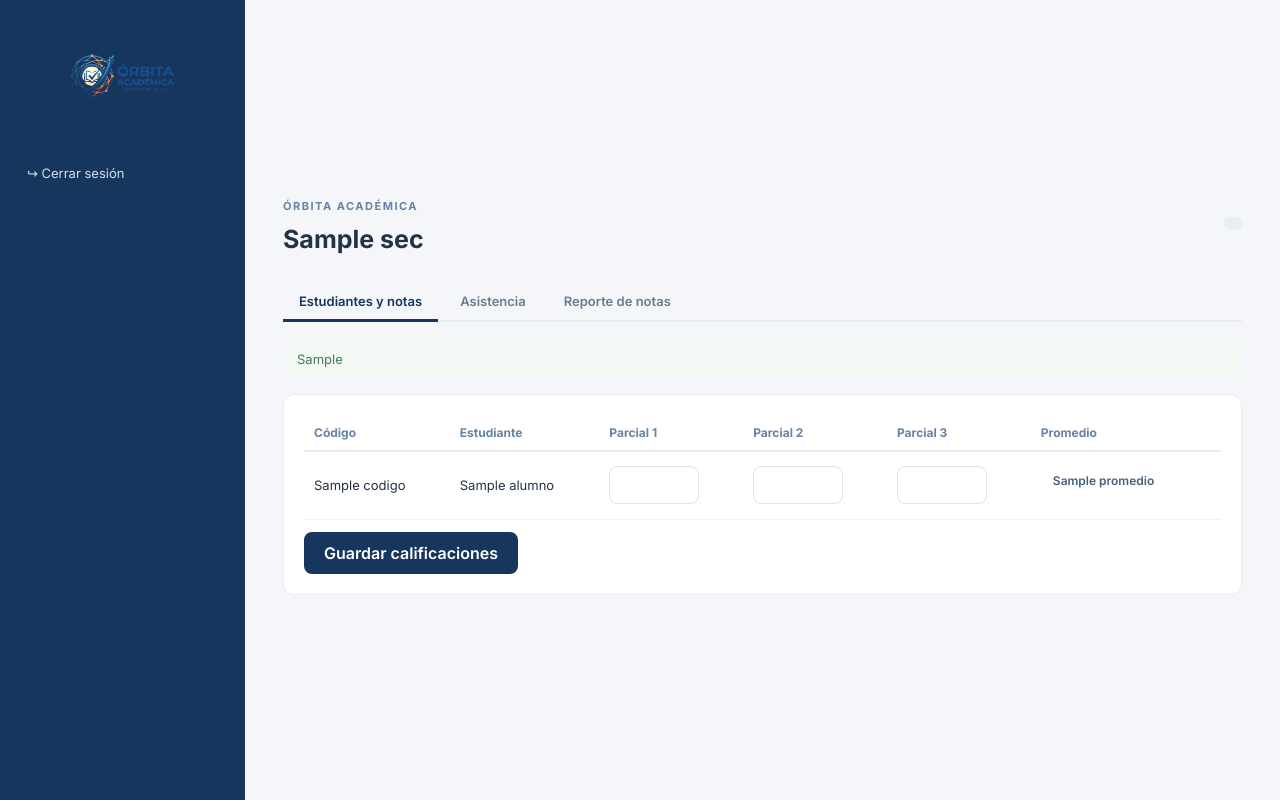
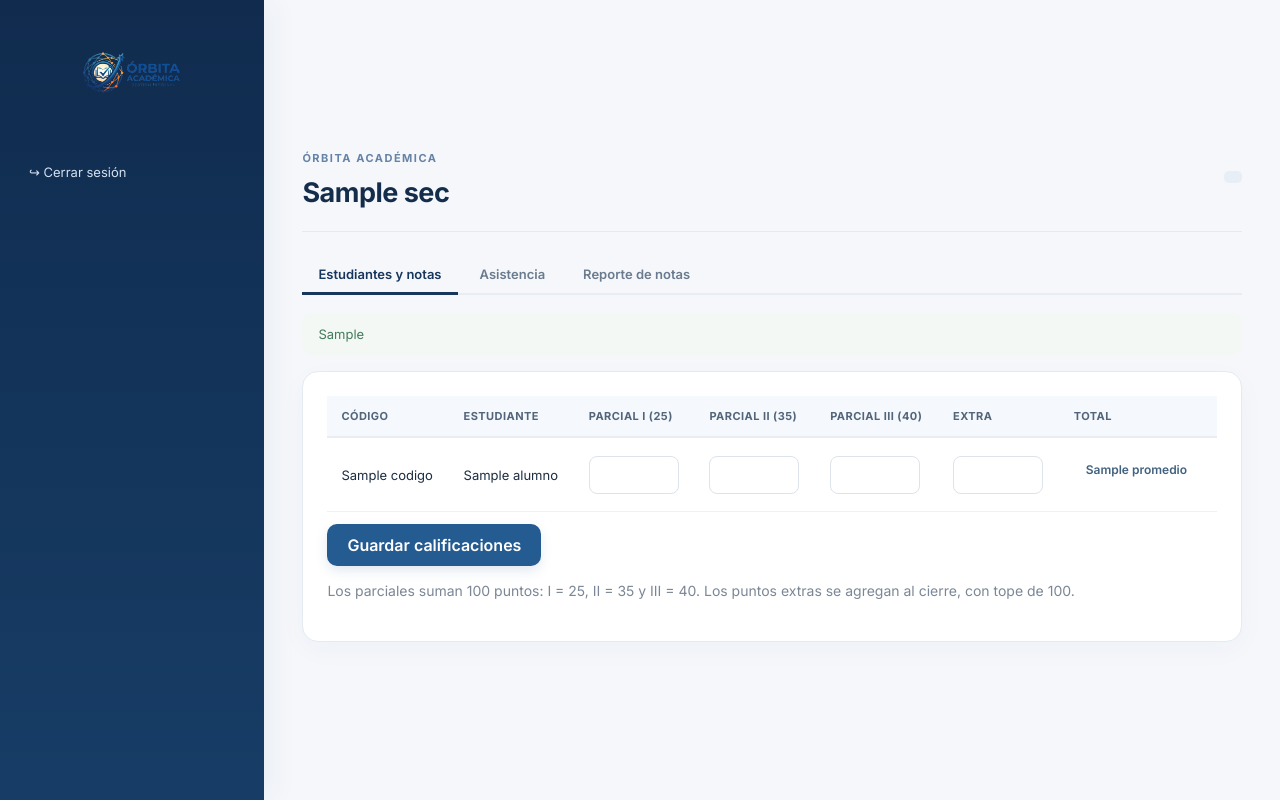
Before and after one commit to DavidG18888/OrbitaAcademica, a Spring app: template src/main/resources/templates/docente/seccion.html in a window 1280 px wide. Run offline with Thymeleaf, Linux system fonts and the light colour scheme; the template is opened without the code that fills it: most values are stand-ins (such as "Sample title", 1, 10 or a date in 2020); data that the repository does not hold is empty.

Commit message:
Add files via upload

```diff
--- a/src/main/resources/static/css/orbita.css
+++ b/src/main/resources/static/css/orbita.css
@@ -607,3 +607,38 @@ a.btn { display: inline-block; }
 @media (prefers-reduced-motion: no-preference) {
     .btn, .tabs a, .sidebar a { transition: background-color .15s, color .15s; }
 }
+
+
+/* ===== Rediseño Órbita Académica ===== */
+:root { --orbita-navy:#102b4e; --orbita-blue:#245b91; --orbita-ink:#1d2d42; --orbita-line:#e4eaf1; --orbita-bg:#f5f7fb; }
+body { color:var(--orbita-ink); background:var(--orbita-bg); }
+.sidebar { background:linear-gradient(180deg,#102b4e 0%,#173d66 100%); width:264px; padding:24px 17px; box-shadow:8px 0 28px #17365d0c; }
+.side-logo { width:178px; margin-bottom:30px; }
+.nav-title, .nav-group summary { color:#9eb5cf; font-size:10px; letter-spacing:1.35px; font-weight:800; padding:13px 12px 8px; }
+.nav-group { margin:5px 0 10px; }
+.nav-group summary { cursor:pointer; list-style:none; }
+.nav-group summary::-webkit-details-marker { display:none; }
+.nav-group summary:after { content:'⌄'; float:right; font-size:14px; }
+.nav-group[open] summary:after { content:'⌃'; }
+.nav-group a { display:block; margin:3px 0; padding:10px 12px; border-radius:9px; }
+.sidebar a.active,.sidebar a:hover { background:#ffffff20; box-shadow:inset 3px 0 #8fc5ff; }
+.main { padding:34px clamp(20px,3vw,48px); max-width:1680px; }
+header { padding-bottom:17px; border-bottom:1px solid var(--orbita-line); }
+header h1 { color:#142d4b; font-size:27px; letter-spacing:-.5px; }
+.box,.stats article,.welcome { border:1px solid var(--orbita-line); border-radius:16px; box-shadow:0 8px 28px #17365d08; }
+.box { padding:24px; background:#fff; }
+.stats { gap:16px; }
+.stats article { padding:22px; background:linear-gradient(145deg,#fff,#fbfcfe); }
+.stats article strong { color:#163d66; font-size:32px; }
+.btn,button.btn { border-radius:10px; background:var(--orbita-blue); box-shadow:0 5px 12px #245b9120; }
+.btn:hover,button.btn:hover { background:#174775; transform:translateY(-1px); }
+input,select,textarea { border:1px solid #dbe3ec; border-radius:9px; padding:11px 12px; font:inherit; background:#fff; color:var(--orbita-ink); }
+input:focus,select:focus,textarea:focus { outline:0; border-color:#5c94c8; box-shadow:0 0 0 3px #5c94c81c; }
+.form-grid { gap:18px; }
+.form-grid label { gap:7px; }
+.form-grid label span { color:#52657b; font-size:12px; font-weight:700; }
+.tabla th { background:#f5f8fc; color:#52657b; font-size:11px; letter-spacing:.45px; text-transform:uppercase; }
+.tabla td,.tabla th { padding:13px 14px; }
+.tabla tbody tr:hover { background:#f8fbff; }
+.flash { border-radius:11px; padding:13px 16px; }
+@media(max-width:850px){ .app{display:block}.sidebar{width:100%;min-height:0}.main{padding:22px 16px}.nav-group{display:inline-block;vertical-align:top;width:48%;}.sidebar>a{display:inline-block}.side-logo{margin:0 auto 15px} }
--- a/src/main/resources/templates/docente/reporte.html
+++ b/src/main/resources/templates/docente/reporte.html
@@ -11,14 +11,14 @@
         <section class="stats">
             <article><small>Promedio de la sección</small><strong th:text="${rep.media} ?: '—'"></strong><span th:text="${rep.calificados} + ' de ' + ${rep.total} + ' con notas completas'"></span></article>
             <article><small>Aprobados</small><strong th:text="${rep.aprobados}"></strong><span th:text="${rep.pctAprob} + '% de los calificados'"></span></article>
-            <article><small>Reprobados</small><strong th:text="${rep.reprobados}"></strong><span>Promedio menor a 65</span></article>
+            <article><small>Reprobados</small><strong th:text="${rep.reprobados}"></strong><span>Promedio menor a 70</span></article>
             <article><small>Mayor / menor</small><strong th:text="${rep.max} != null ? ${rep.max} + ' / ' + ${rep.min} : '—'"></strong><span>Promedios extremos</span></article>
         </section>
 
         <section class="box">
             <h3>Distribución de promedios</h3>
             <div class="dist">
-                <div th:each="l, i : ${ {'0–64','65–79','80–89','90–100'} }">
+                <div th:each="l, i : ${ {'0–69','70–79','80–89','90–100'} }">
                     <i th:style="'height:' + (${rep.dist[i.index]} * 100 / ${rep.distMax}) + '%'" th:classappend="${i.index == 0} ? 'bad'"></i>
                     <b th:text="${rep.dist[i.index]}"></b><small th:text="${l}"></small>
                 </div>
--- a/src/main/resources/templates/docente/seccion.html
+++ b/src/main/resources/templates/docente/seccion.html
@@ -12,14 +12,15 @@
             <form method="post" th:action="@{/docente/seccion/{id}/notas(id=${sec.id})}">
                 <div class="scroll">
                     <table class="tabla" id="notas">
-                        <thead><tr><th>Código</th><th>Estudiante</th><th>Parcial 1</th><th>Parcial 2</th><th>Parcial 3</th><th>Promedio</th></tr></thead>
+                        <thead><tr><th>Código</th><th>Estudiante</th><th>Parcial I (25)</th><th>Parcial II (35)</th><th>Parcial III (40)</th><th>Extra</th><th>Total</th></tr></thead>
                         <tbody>
                         <tr th:each="a : ${alumnos}">
                             <td th:text="${a.codigo}"></td>
                             <td th:text="${a.nombre}"></td>
-                            <td><input class="nota" type="number" min="0" max="100" step="0.1" th:name="'p1_' + ${a.matricula}" th:value="${a.parcial1}"></td>
-                            <td><input class="nota" type="number" min="0" max="100" step="0.1" th:name="'p2_' + ${a.matricula}" th:value="${a.parcial2}"></td>
-                            <td><input class="nota" type="number" min="0" max="100" step="0.1" th:name="'p3_' + ${a.matricula}" th:value="${a.parcial3}"></td>
+                            <td><input class="nota" type="number" min="0" max="25" step="0.1" th:name="'p1_' + ${a.matricula}" th:value="${a.parcial1}"></td>
+                            <td><input class="nota" type="number" min="0" max="35" step="0.1" th:name="'p2_' + ${a.matricula}" th:value="${a.parcial2}"></td>
+                            <td><input class="nota" type="number" min="0" max="40" step="0.1" th:name="'p3_' + ${a.matricula}" th:value="${a.parcial3}"></td>
+                            <td><input class="nota extra" type="number" min="0" max="100" step="0.1" th:name="'extra_' + ${a.matricula}" th:value="${a.puntos_extra}"></td>
                             <td><span class="pill prom" th:classappend="${a.clase}" th:text="${a.promedio} ?: '—'"></span></td>
                         </tr>
                         <tr th:if="${alumnos.isEmpty()}"><td class="muted">No hay estudiantes matriculados.</td></tr>
@@ -27,22 +28,27 @@
                     </table>
                 </div>
                 <div class="form-actions"><button class="btn" type="submit">Guardar calificaciones</button></div>
+            <p class="muted">Los parciales suman 100 puntos: I = 25, II = 35 y III = 40. Los puntos extras se agregan al cierre, con tope de 100.</p>
             </form>
         </section>
     </main>
 </div>
 <script>
 document.querySelectorAll('#notas tbody tr').forEach(function (tr) {
-    var inp = tr.querySelectorAll('input.nota'), pill = tr.querySelector('.prom');
+    var inp = tr.querySelectorAll('input.nota:not(.extra)');
+    var extra = tr.querySelector('input.extra');
+    var pill = tr.querySelector('.prom');
     if (!pill) return;
-    inp.forEach(function (i) {
-        i.addEventListener('input', function () {
-            var v = Array.from(inp).map(function (x) { return parseFloat(x.value); });
-            if (v.some(isNaN)) { pill.textContent = '—'; pill.className = 'pill prom neutral'; return; }
-            var p = Math.round((v[0] + v[1] + v[2]) / 3 * 10) / 10;
-            pill.textContent = p; pill.className = 'pill prom ' + (p >= 65 ? 'ok' : 'bad');
-        });
-    });
+    function recalcular() {
+        var v = Array.from(inp).map(function (x) { return x.value === '' ? NaN : parseFloat(x.value); });
+        if (v.some(isNaN)) { pill.textContent = '—'; pill.className = 'pill prom neutral'; return; }
+        var adicional = extra && extra.value ? parseFloat(extra.value) : 0;
+        var p = Math.min(100, Math.round((v[0] + v[1] + v[2] + (isNaN(adicional) ? 0 : adicional)) * 10) / 10);
+        pill.textContent = p;
+        pill.className = 'pill prom ' + (p >= 70 ? 'ok' : 'bad');
+    }
+    inp.forEach(function (i) { i.addEventListener('input', recalcular); });
+    if (extra) extra.addEventListener('input', recalcular);
 });
 </script>
 </body>
--- a/src/main/resources/templates/error.html
+++ b/src/main/resources/templates/error.html
@@ -14,8 +14,7 @@
     <div class="error" th:if="${message != null and !message.isEmpty()}" style="word-break:break-word">
         <span th:if="${exception != null}" th:text="${exception} + ': '"></span><span th:text="${message}"></span>
     </div>
-    <p class="muted">Si el mensaje habla de una tabla o columna que no existe, entre como administrador a
-        <b>Diagnóstico</b> y use «Crear tablas y columnas que falten».</p>
+    <p class="muted">Si el mensaje indica que falta una tabla o columna, revise la configuración de Turso y el archivo de migración de base de datos incluido en el proyecto.</p>
     <p><a class="btn" href="/panel" style="display:inline-block;width:auto;text-decoration:none;padding:12px 20px">Volver al inicio</a></p>
 </div>
 </body>
--- a/src/main/resources/templates/estudiante/calificaciones.html
+++ b/src/main/resources/templates/estudiante/calificaciones.html
@@ -25,7 +25,7 @@
                     </tbody>
                 </table>
             </div>
-            <p class="muted">Nota mínima aprobatoria: 65. El promedio se calcula cuando los tres parciales están registrados.</p>
+            <p class="muted">Nota mínima aprobatoria: 70. El promedio se calcula cuando los tres parciales están registrados.</p>
         </section>
     </main>
 </div>
```
Also changed, not shown: src/main/java/com/mycompany/orbitaacademica/controller/DocenteController.java (+10 -8 lines), src/main/java/com/mycompany/orbitaacademica/service/InicioService.java (+25 -2 lines), src/main/java/com/mycompany/orbitaacademica/service/Util.java (+4 -4 lines), src/main/resources/templates/fragments.html (+14 -11 lines), README.md.
